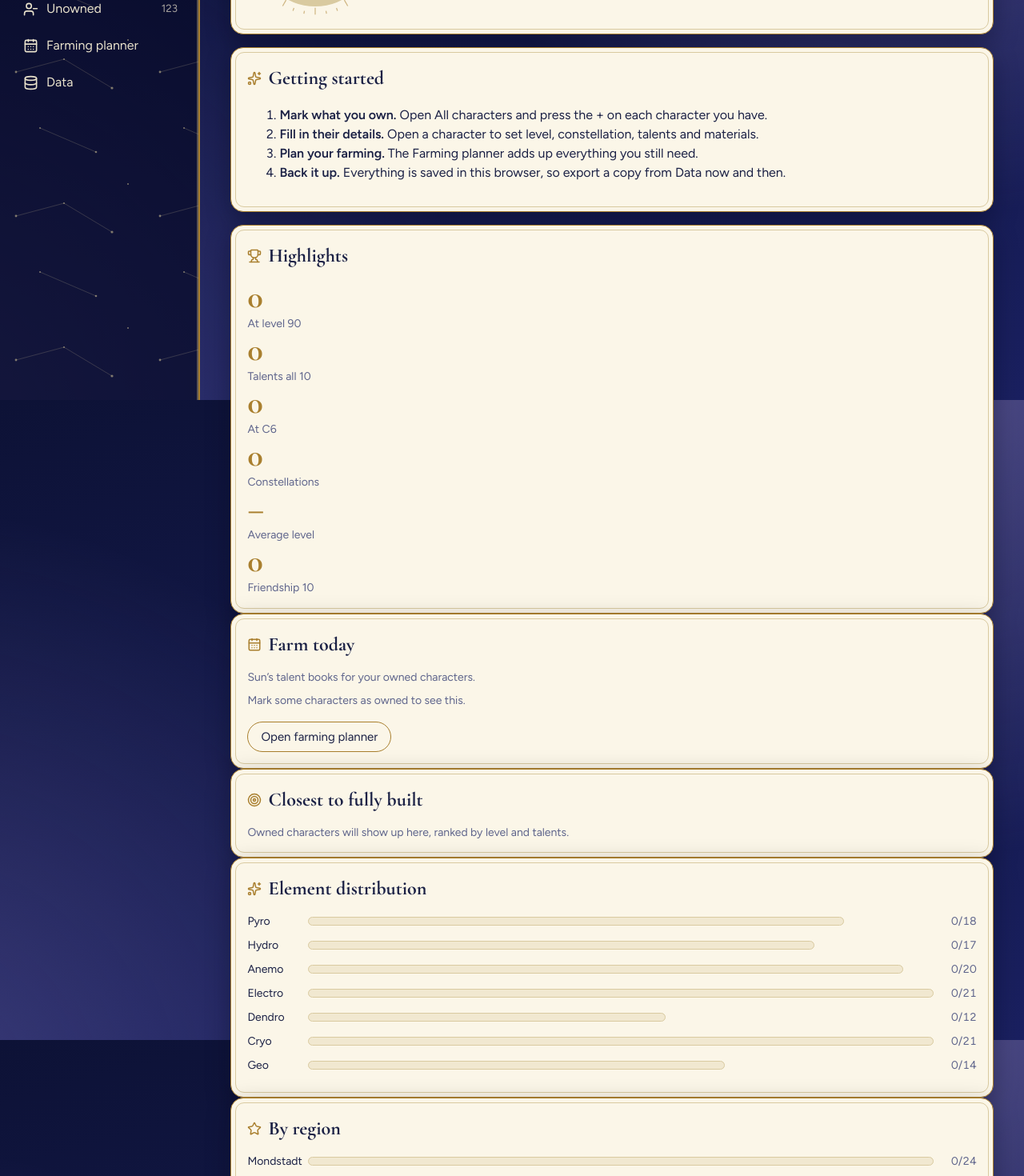
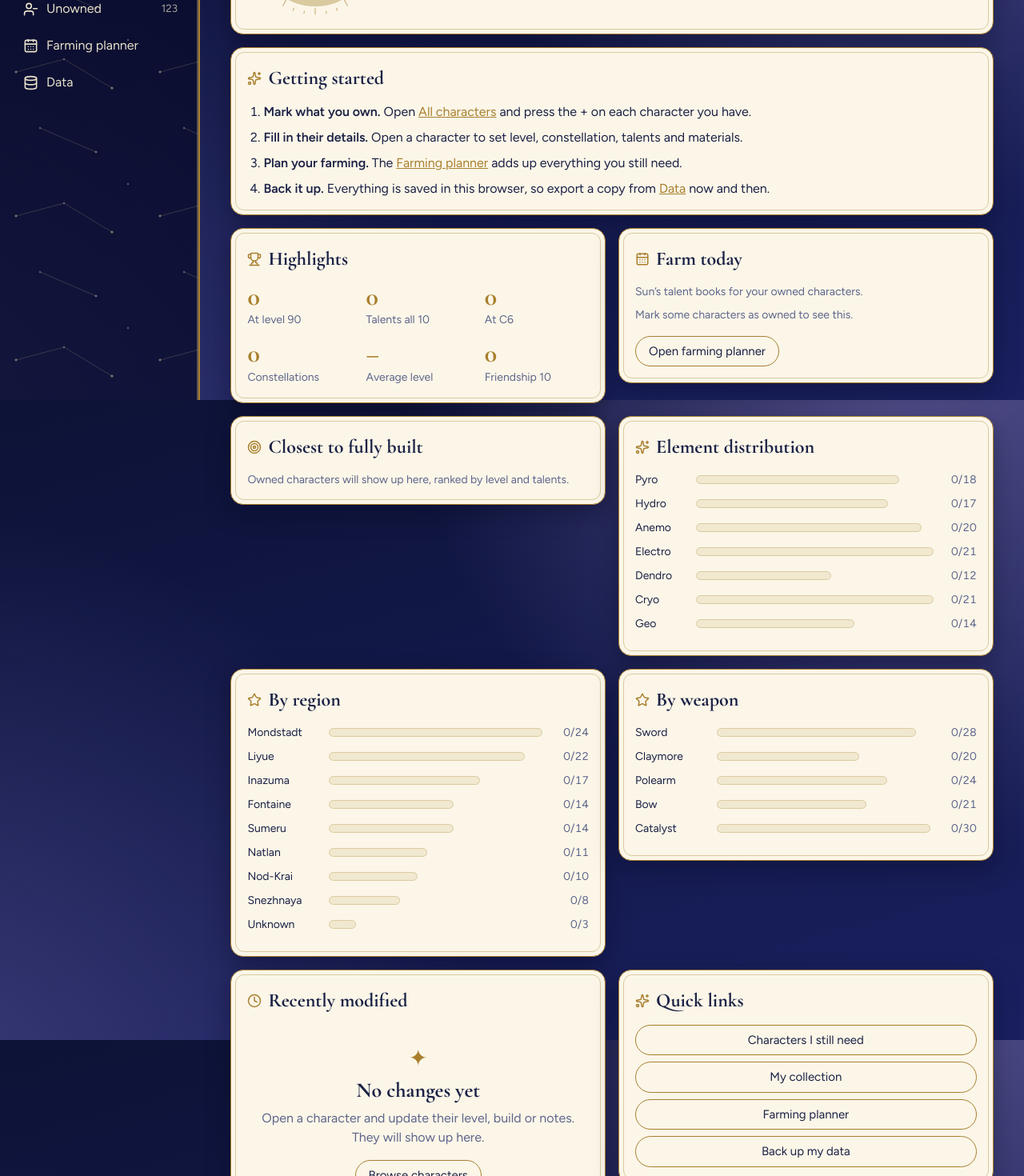
Before and after one commit to Beankox/genshin-ledger, a React (Vite) app: page / in a window 1280 px wide. Shown: the part 300-1770 px from the top of the page at 80% size. Built offline with nearby package versions, Linux system fonts and the light colour scheme.

Commit message:
Update styles.css

```diff
--- a/src/styles.css
+++ b/src/styles.css
@@ -221,3 +221,20 @@ main { min-width: 0; }
   input:not([type=checkbox]), select, textarea { font-size: 16px; min-height: 44px; } /* 16px stops iOS from zooming in */
   .check input { width: 20px; height: 20px; }
 }
+
+/* ---------- Dashboard extras ---------- */
+@media (min-width: 1400px) { main { max-width: 1560px; } }
+.three { display: grid; grid-template-columns: repeat(auto-fit, minmax(min(100%, 330px), 1fr)); gap: 16px; align-items: start; }
+.hl-grid { display: grid; grid-template-columns: repeat(auto-fit, minmax(105px, 1fr)); gap: 14px 18px; }
+.hl-grid .stat b { font-size: 32px; }
+.bar.wide { grid-template-columns: 92px 1fr 48px; }
+.mini { display: block; height: 6px; margin-top: 5px; border-radius: 4px; background: var(--parch); border: 1px solid var(--line); overflow: hidden; }
+.mini i { display: block; height: 100%; }
+.recent a { flex: 1; min-width: 0; }
+.quick { display: grid; gap: 8px; } .quick .btn { justify-content: center; }
+.steps { margin: 0; padding-left: 20px; display: grid; gap: 8px; } .steps a { color: var(--gold); text-decoration: underline; }
+.side { display: flex; flex-direction: column; }
+.side-foot { margin-top: auto; padding: 16px 10px 0; font-size: 13px; color: #9aa1cf; display: grid; gap: 6px; }
+.side-foot a { color: var(--gold-lt); text-decoration: underline; }
+.meter { height: 7px; border-radius: 4px; background: rgba(255, 255, 255, .12); overflow: hidden; } .meter i { display: block; height: 100%; background: var(--gold-lt); }
+@media (max-width: 820px) { .side-foot { display: none; } }
```
